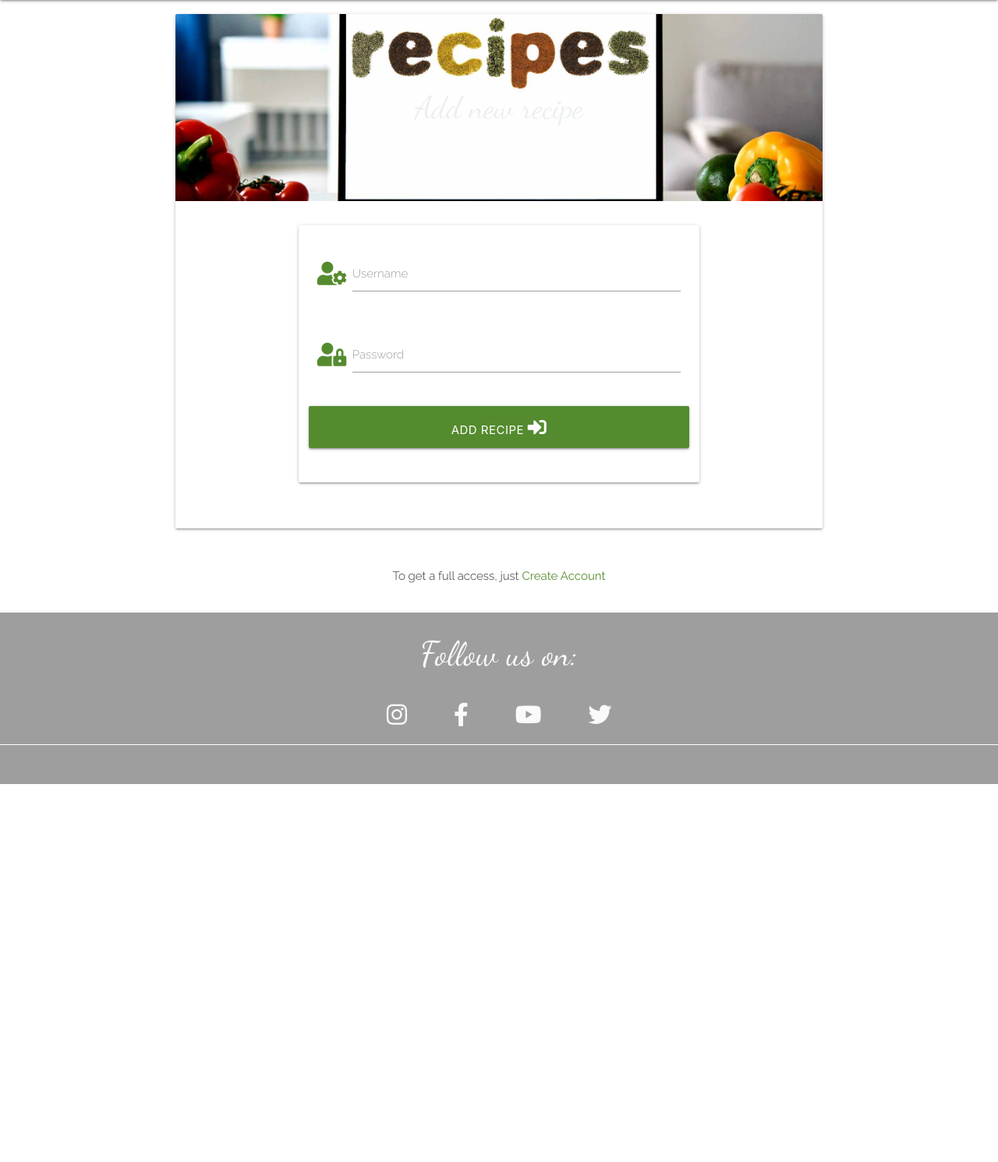
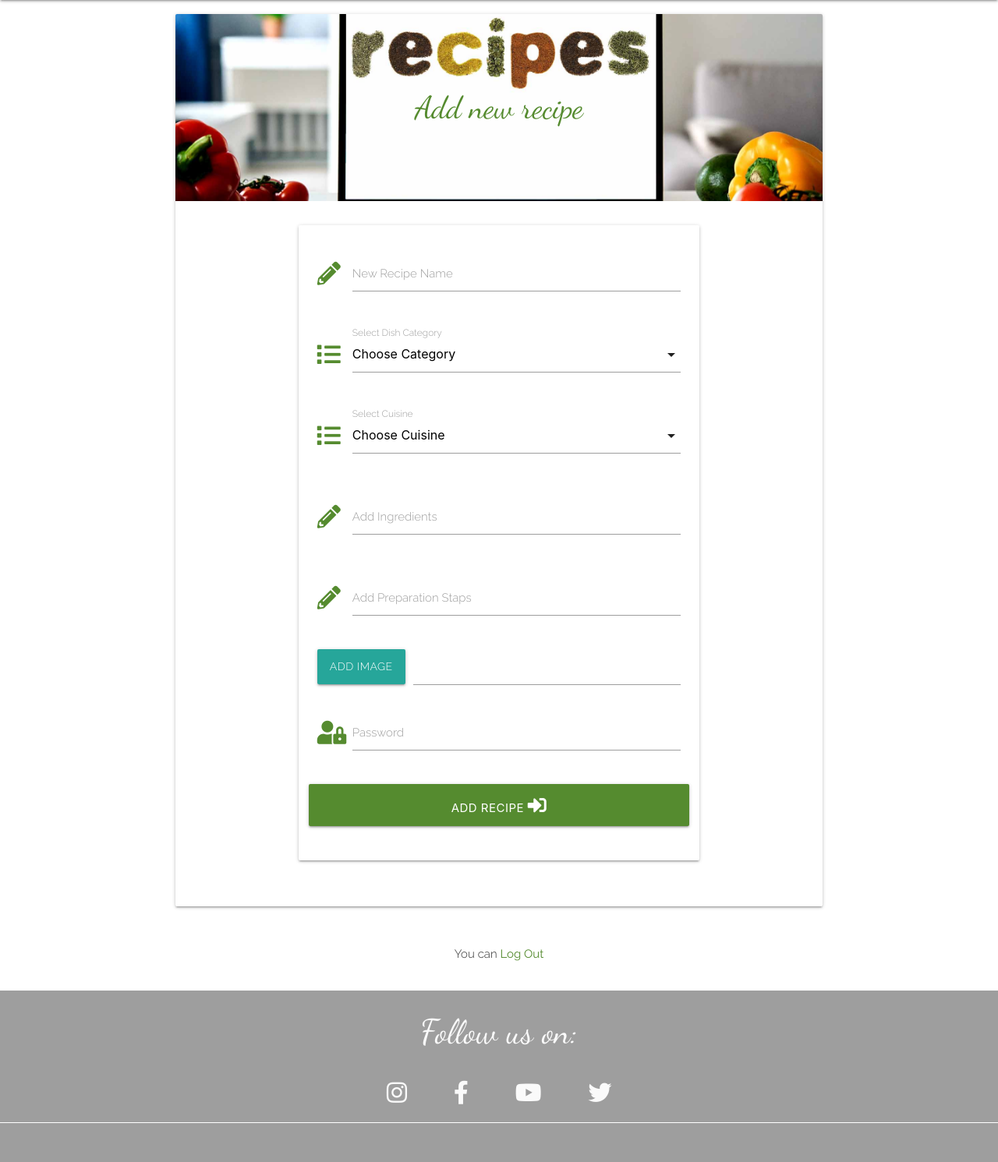
Before and after one commit to andrewskyboss/milestone-project-03, a Flask app: page /add_recipe in a window 1280 px wide. Shown: the part 90-1581 px from the top of the page at 78% size. Before the commit the page ends 1096 px from the top, so only its background shows below. Run offline with Flask 2, Linux system fonts and the light colour scheme; data that the repository does not hold is empty; some libraries are stand-ins or nearby versions.

Commit message:
add recipe adding more fields

```diff
--- a/app.py
+++ b/app.py
@@ -114,17 +114,19 @@ def logout():
 def add_recipe():
     if request.method == "POST":
         # is_urgent = "on" if request.form.get("is_urgent") else "off"
-        task = {
+        recipe = {
+            "dish_name": request.form.get("dish_name"),
             "category_name": request.form.get("category_name"),
-            "task_name": request.form.get("task_name"),
-            "task_description": request.form.get("task_description"),
-            "is_urgent": is_urgent,
-            "due_date": request.form.get("due_date"),
+            "cuisine_name": request.form.get("cuisine_name"),
+            "ingredients": request.form.get("ingredients"),
+            "preparation_steps": request.form.get("preparation_steps"),
+            "image_url": request.form.get("image_url"),
+            "tools": request.form.get("tools"),
             "created_by": session["user"]
         }
-        mongo.db.tasks.insert_one(task)
+        mongo.db.recipes.insert_one(recipe)
         flash("Recipe is Successfully Added")
-        return redirect(url_for("get_recipes"))
+        return redirect(url_for("get_recipe"))
 
     categories = mongo.db.categories.find().sort("category_name", 1)
     return render_template("add_recipe.html", categories=categories)
--- a/static/js/script.js
+++ b/static/js/script.js
@@ -3,3 +3,7 @@
   $(document).ready(function(){
     $(".sidenav").sidenav();
   });
+  // Select functionalitu
+  $(document).ready(function(){
+    $('select').formSelect();
+  });
--- a/templates/add_recipe.html
+++ b/templates/add_recipe.html
@@ -6,21 +6,74 @@
             <div class="card">
                 <div class="card-image">
                     <img class="responsive-img" src="{{url_for('static', filename='images/project-3-img-014e.jpg')}}">
-                    <span class="card-title blue-grey-text text-lighten-5 center-align">Add new recipe</span>
+                    <span class="card-title light-green-text text-darken-3 center-align">Add new recipe</span>
                 </div>
                 <div class="card-content">
                     <div class="row">
                         <form class="col s12 m8 offset-m2" method="POST" action="{{ url_for('login') }}">
                             <div class="card-panel">
-                                <!-- username -->
+                                <!-- Recipe Name -->
                                 <div class="row">
                                     <div class="input-field col s12">
-                                        <i class="fas fa-user-cog prefix light-green-text text-darken-3"></i>
-                                        <input id="username" name="username" type="text" minlength="5"
-                                            maxlength="15" pattern="^[a-zA-Z0-9]{6,18}$" class="validate" required>
-                                        <label for="username">Username</label>
+                                        <i class="fas fa-pencil-alt prefix light-green-text text-darken-3"></i>
+                                        <input id="dish_name" name="dish_name" type="text" minlength="5"
+                                            maxlength="60" class="validate" required>
+                                        <label for="dish_name">New Recipe Name</label>
                                     </div>
                                 </div>
+                                <!-- Category name -->
+                                <div class="row">
+                                    <div class="input-field col s12">
+                                        <i class="fas fa-list prefix light-green-text text-darken-3"></i>
+                                        <select id="category_name" name="category_name" class="validate" required>
+                                            <option value="" disabled selected>Choose Category</option>
+                                            {% for category in categories %}
+                                                <option value="{{ category.category_name }}">{{ category.category_name }}</option>
+                                            {% endfor %}
+                                        </select>
+                                        <label for="category_name">Select Dish Category</label>
+                                    </div>
+                                </div>
+                                <!-- Cuisine name -->
+                                <div class="row">
+                                    <div class="input-field col s12">
+                                        <i class="fas fa-list prefix light-green-text text-darken-3"></i>
+                                        <select id="cuisine_name" name="cuisine_name" class="validate" required>
+                                            <option value="" disabled selected>Choose Cuisine</option>
+                                            {% for cuisines in cuisine %}
+                                                <option value="{{ cuisines.cuisine_name }}">{{ cuisines.cuisine_name }}</option>
+                                            {% endfor %}
+                                        </select>
+                                        <label for="cuisine_name">Select Cuisine</label>
+                                    </div>
+                                </div>
+                                <!-- Ingredients -->
+                                <div class="row">
+                                    <div class="input-field col s12">
+                                        <i class="fas fa-pencil-alt prefix light-green-text text-darken-3"></i>
+                                        <input id="ingredients" name="ingredients" type="text" class="validate" required>
+                                        <label for="ingredients">Add Ingredients</label>
+                                    </div>
+                                </div>
+                                <!-- Preparation Steps -->
+                                <div class="row">
+                                    <div class="input-field col s12">
+                                        <i class="fas fa-pencil-alt prefix light-green-text text-darken-3"></i>
+                                        <input id="preparation_staps" name="preparation_staps" type="text" class="validate" required>
+                                        <label for="preparation_staps">Add Preparation Staps</label>
+                                    </div>
+                                </div>
+                                <!-- add image -->
+                                <div class="file-field input-field">
+                                    <div class="btn">
+                                      <span>Add Image</span>
+                                      <input type="file">
+                                    </div>
+                                    <div class="file-path-wrapper">
+                                      <input class="file-path validate" type="text">
+                                    </div>
+                                </div>
+
                                 <!-- passowrd -->
                                 <div class="row">
                                     <div class="input-field col s12">
@@ -47,8 +100,8 @@
     <div class="row">
         <div class="col s12 m8 offset-m2">
             <p class="center-align">
-                To get a full access, just
-                <a href="{{ url_for('register') }}" class="link-text light-green-text text-darken-3">Create Account</a>
+                You can
+                <a href="{{ url_for('logout') }}" class="link-text light-green-text text-darken-3">Log Out</a>
             </p>
         </div>
     </div>
```
